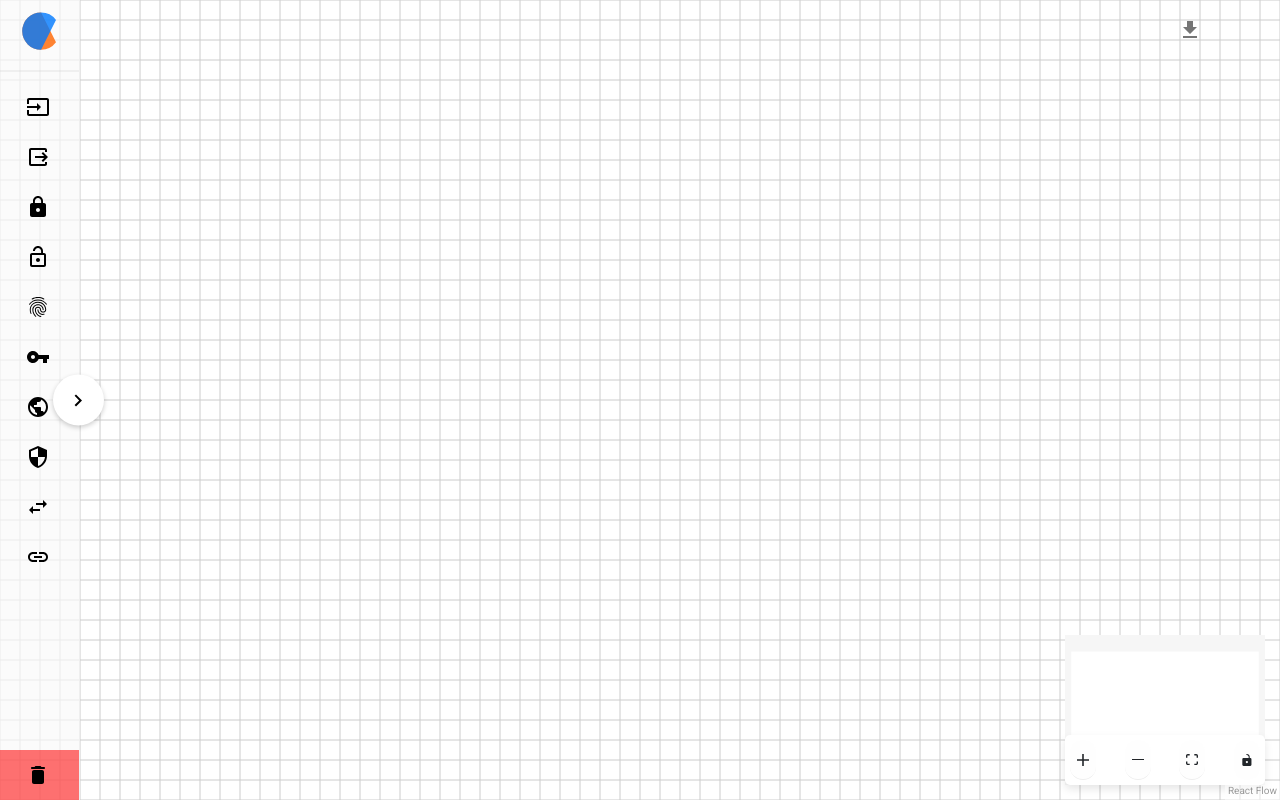
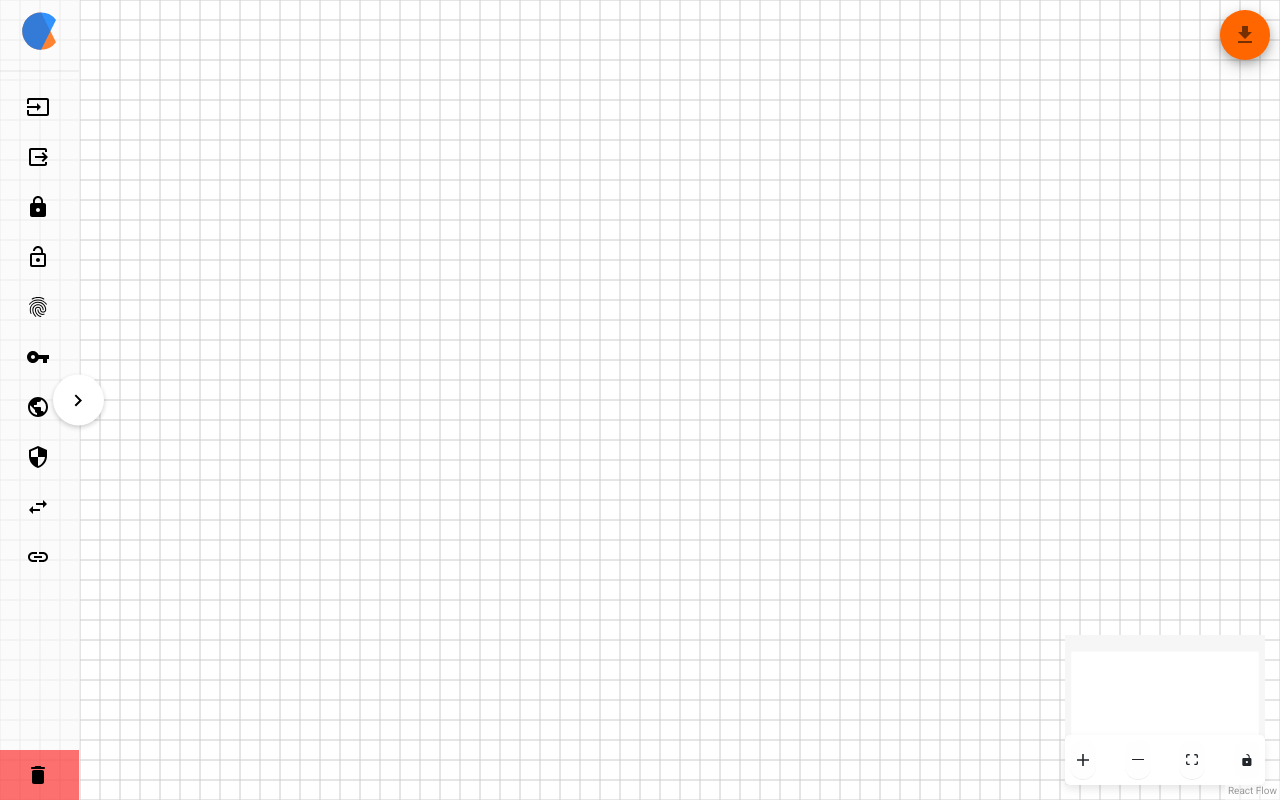
Before and after one commit to R0drigo-0/cryptolab, a React (Create React App) app: page /#/design in a window 1280 px wide. Built offline with nearby package versions, Linux system fonts and the light colour scheme.

Commit message:
Styles export/import

```diff
--- a/src/views/OpenDesignView.jsx
+++ b/src/views/OpenDesignView.jsx
@@ -40,6 +40,7 @@ import { toast } from "react-toastify";
 import { handleRemoveSelected } from "../utils/handleRemoveSelected";
 import { IconButton, Menu, MenuItem } from '@mui/material';
 import { FileDownload as FileDownloadIcon, FileUpload as FileUploadIcon } from '@mui/icons-material';
+import zIndex from "@mui/material/styles/zIndex";
 
 const OpenDesignView = () => {
   const [nodes, setNodes, onNodesChange] = useNodesState([]);
@@ -598,7 +599,7 @@ const OpenDesignView = () => {
             aria-controls="export-menu"
             aria-haspopup="true"
             onClick={handleClick}
-            className={styles.exportButton}
+            style={{width: '3.1rem', height: '3.1rem', borderRadius: '50%', backgroundColor: 'var(--cryptolab-orange)', zIndex: '1000', transition: 'all 0.125s ease', boxShadow: '0 4px 8px rgba(0, 0, 0, 0.2), 0 6px 20px rgba(0, 0, 0, 0.19)'}}
           >
             <FileDownloadIcon />
           </IconButton>
```
